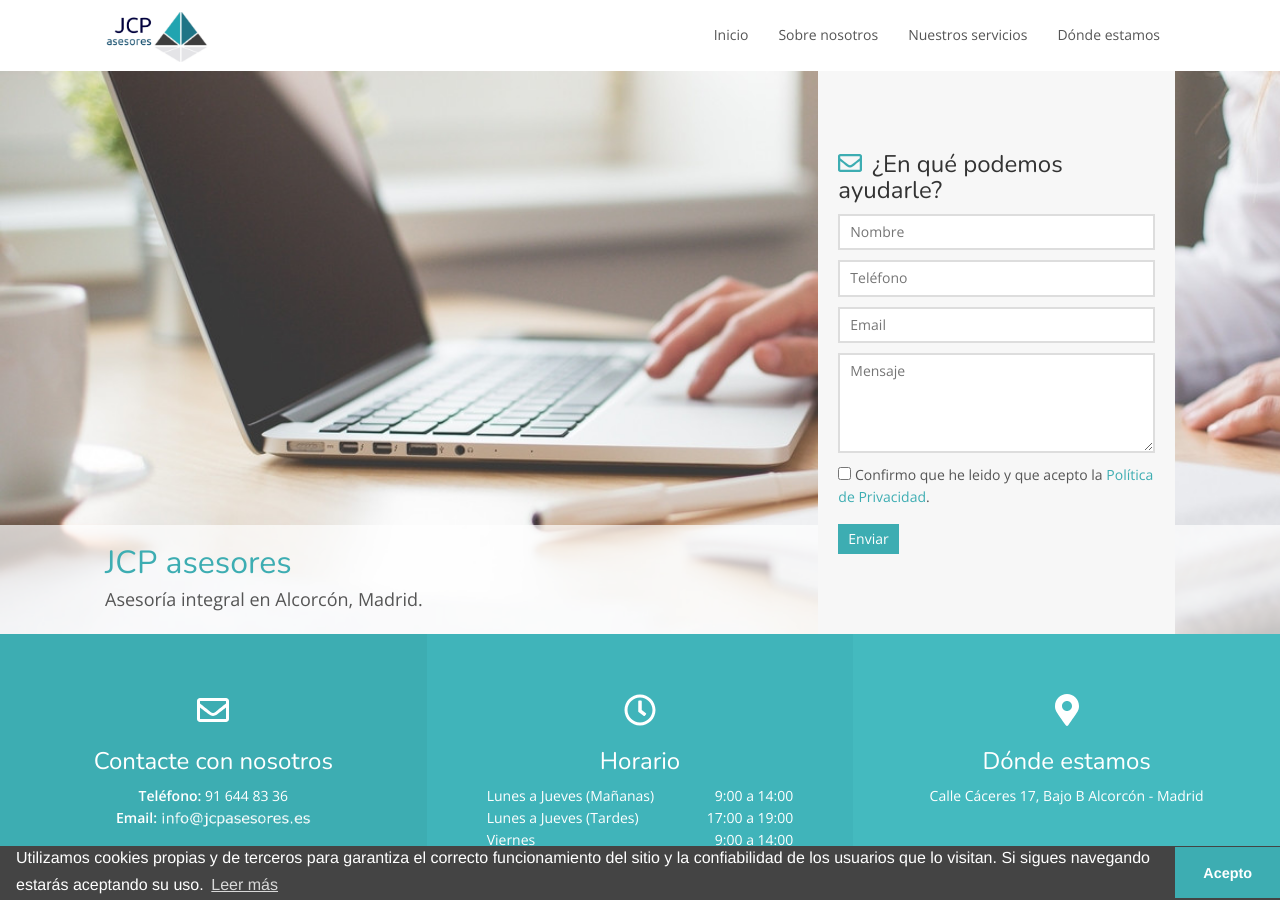
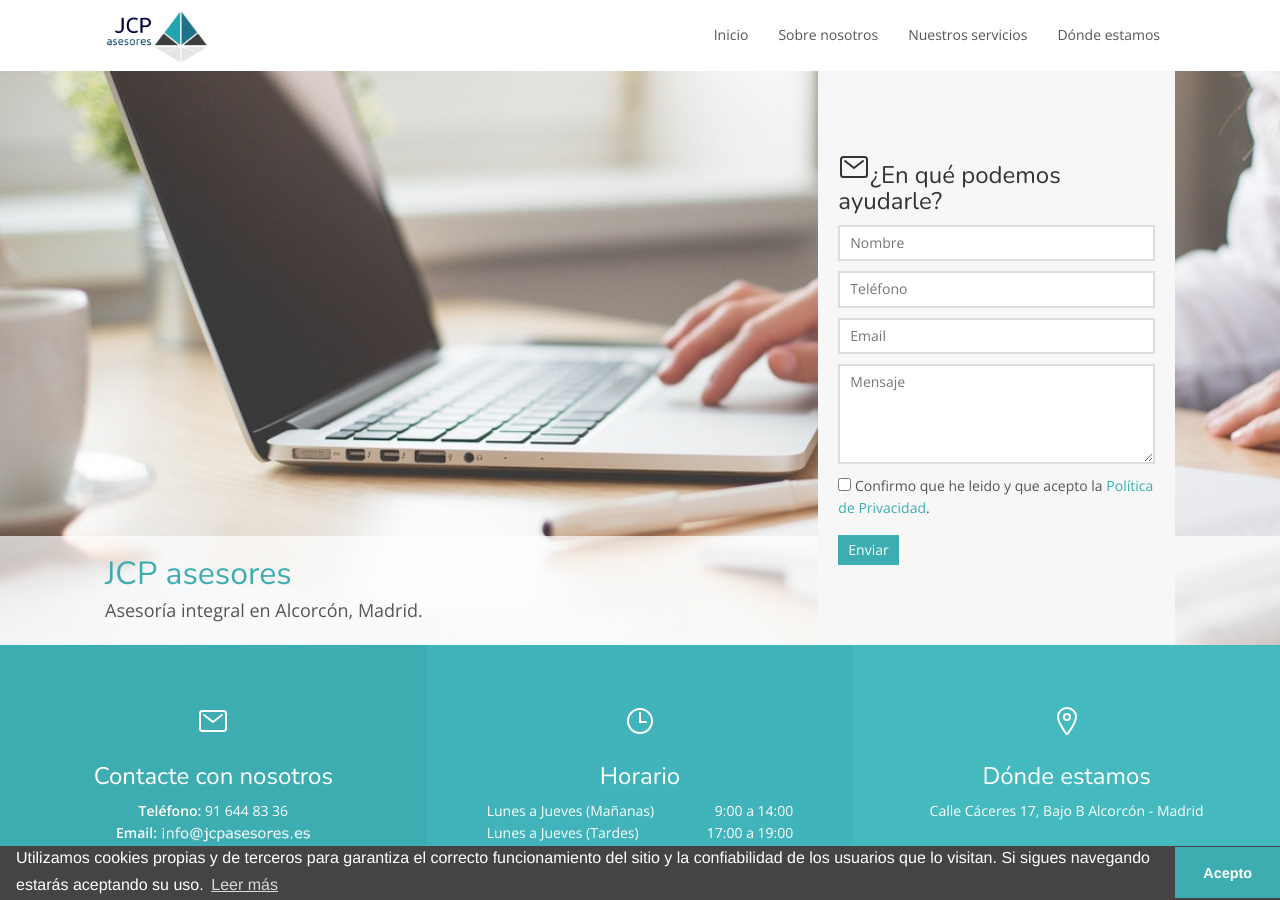
Before and after one commit to MpCity/MpCity.github.io, a Jekyll site: the page built from index.html, in a window 1280 px wide and 900 px high. Built offline with Jekyll 4.4.1, drawn with Linux system fonts in a browser that asks for light colours; nearby versions of some CDN libraries.

Commit message:
Changed fontawesome for ionic icons

```diff
--- a/_layouts/default.html
+++ b/_layouts/default.html
@@ -21,9 +21,8 @@
     <script src="https://unpkg.com/popper.js@1.16.0/dist/umd/popper.min.js" integrity="sha384-Q6E9RHvbIyZFJoft+2mJbHaEWldlvI9IOYy5n3zV9zzTtmI3UksdQRVvoxMfooAo" crossorigin="anonymous"></script>
     <script src="https://unpkg.com/bootstrap@4.4.1/dist/js/bootstrap.min.js" integrity="sha384-wfSDF2E50Y2D1uUdj0O3uMBJnjuUD4Ih7YwaYd1iqfktj0Uod8GCExl3Og8ifwB6" crossorigin="anonymous"></script>
     <script src="{{ site.baseurl }}/js/fa-all.min.js"></script>
+
     <script src="{{ site.baseurl }}/js/cookieconsent.min.js"></script>
-
-    <script src="{{ site.baseurl }}/js/jquery.min.js"></script>
     <script>
     $(document).ready(function(){$(".smoothscroll").on('click',function(event){if(this.hash!==""){event.preventDefault();var hash=this.hash;$('html, body').animate({scrollTop:$(hash).offset().top},800,function(){window.location.hash=hash;});}});});
     </script>
--- a/index.html
+++ b/index.html
@@ -48,7 +48,7 @@
   }
 }</script>
         <div class="col-sm-6 col-sm-offset-6 col-md-4 col-md-offset-8 form">
-            <h3><svg class="icon far fa-envelope"><use xlink:href="#icon-envelope-o"></use></svg>¿En qué podemos ayudarle?</h3>
+            <h3><ion-icon size="large" name="mail-outline"></ion-icon>¿En qué podemos ayudarle?</h3>
                 <form action="https://usebasin.com/f/cd8c0f5f7784" method="POST">
                 <div class="form-field">
                     <input name="nombre" type="text" placeholder="Nombre" required>
@@ -79,7 +79,7 @@
 <!-- Start 3 columns -->
 <div class="three-shade-col">
     <div class="col-sm-4">
-        <svg class="icon far fa-envelope"><use xlink:href="#icon-envelope-o"></use></svg>
+        <ion-icon size="large" name="mail-outline"></ion-icon>
         <h3>Contacte con nosotros</h3>
         <ul>
             {% if site.contact.phone %}<li><strong>Teléfono:</strong> {{ site.contact.phone }}</li>{% endif %}
@@ -88,7 +88,7 @@
         </ul>
     </div>
     <div class="col-sm-4">
-        <svg class="icon far fa-clock"><use xlink:href="#icon-clock-o"></use></svg>
+        <ion-icon size="large" name="time-outline"></ion-icon>
         <h3>Horario</h3>
         <table>
             <tbody>
@@ -108,7 +108,7 @@
         </table>
     </div>
     <div class="col-sm-4">
-        <svg class="icon fas fa-map-marker-alt"><use xlink:href="#icon-map-marker"></use></svg>
+        <ion-icon size="large" name="location-outline"></ion-icon>
         <h3>Dónde estamos</h3>
             <p>
                 {{ site.contact.address }}
@@ -148,7 +148,7 @@
             {% for treatment in site.data.treatments %}
                 <div class="col-sm-6 col-md-4">
                     <div class="icon-box">
-                        <svg class="icon {{ treatment.icon }}"><use xlink:href="#{{ treatment.icon }}"></use></svg>
+                        <ion-icon size="large" name="{{ treatment.icon }}"></ion-icon>
                         <h4>{{ treatment.title }}</h4>
                         <p>{{ treatment.description }}</p>
                         {% if treatment.button %}
```
Also changed, not shown: _data/treatments.yml (+4 -4 lines).
